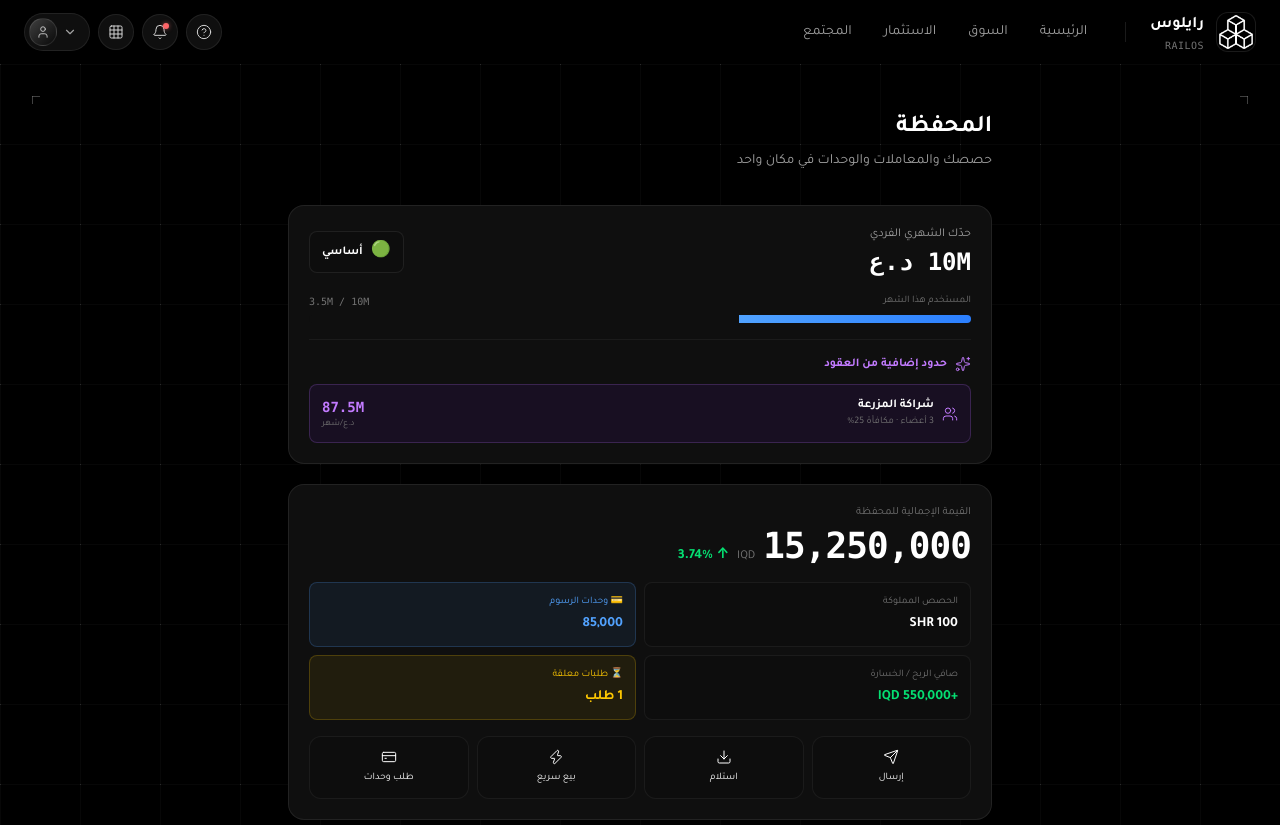
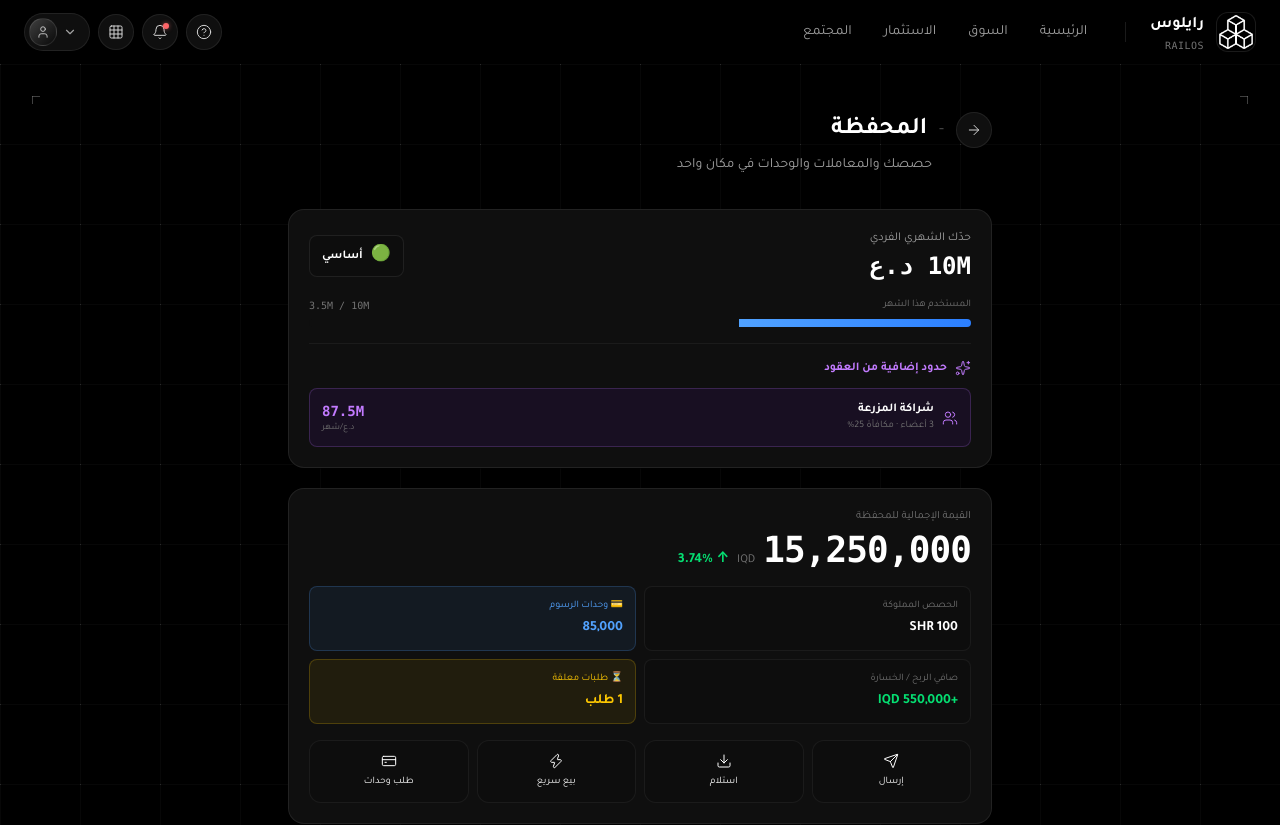
Before and after one commit to railostrade-colla/RailOS, a Next.js app: page /portfolio in a window 1280 px wide. Shown: the top 825 px of the page. Built offline with nearby package versions, Linux system fonts and the light colour scheme.

Commit message:
ui: enable back button in wallet page (consistent with rest of app)

```diff
--- a/app/(app)/portfolio/page.tsx
+++ b/app/(app)/portfolio/page.tsx
@@ -120,7 +120,6 @@ function PortfolioContent() {
           <PageHeader
             title="المحفظة"
             subtitle="حصصك والمعاملات والوحدات في مكان واحد"
-            showBack={false}
           />
 
           {/* بطاقة الحدود الشهرية */}
```
Also changed, not shown: 1 other file (tests, documents, lock files or other folders).
